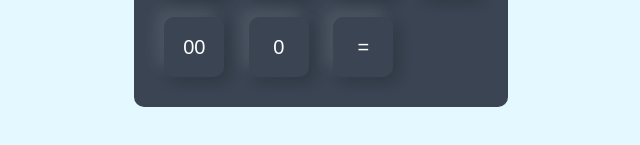
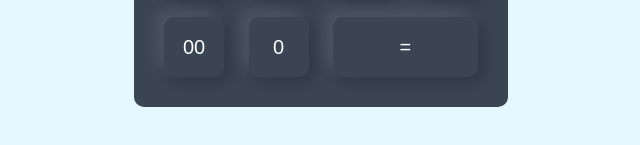
Before and after one commit to CharlesDobsonJr/calculator-project, a plain HTML site: page index.html in a window 1280 px wide. Shown: the part 573-718 px from the top of the page, 319-959 px from the left. Drawn offline with Linux system fonts and the light colour scheme.

Commit message:
Made the equal button wider.

```diff
--- a/css/style.css
+++ b/css/style.css
@@ -46,3 +46,7 @@ form .display input{
     font-size: 45px;
     box-shadow: none;
 }
+
+form input.equal{
+    width: 145px;
+}
--- a/index.html
+++ b/index.html
@@ -42,7 +42,7 @@
                 <div>
                     <input type="button" value="00">
                     <input type="button" value="0">
-                    <input type="button" value="=">
+                    <input type="button" value="=" class="equal">
                 </div>
             </form>
         </div>
```
